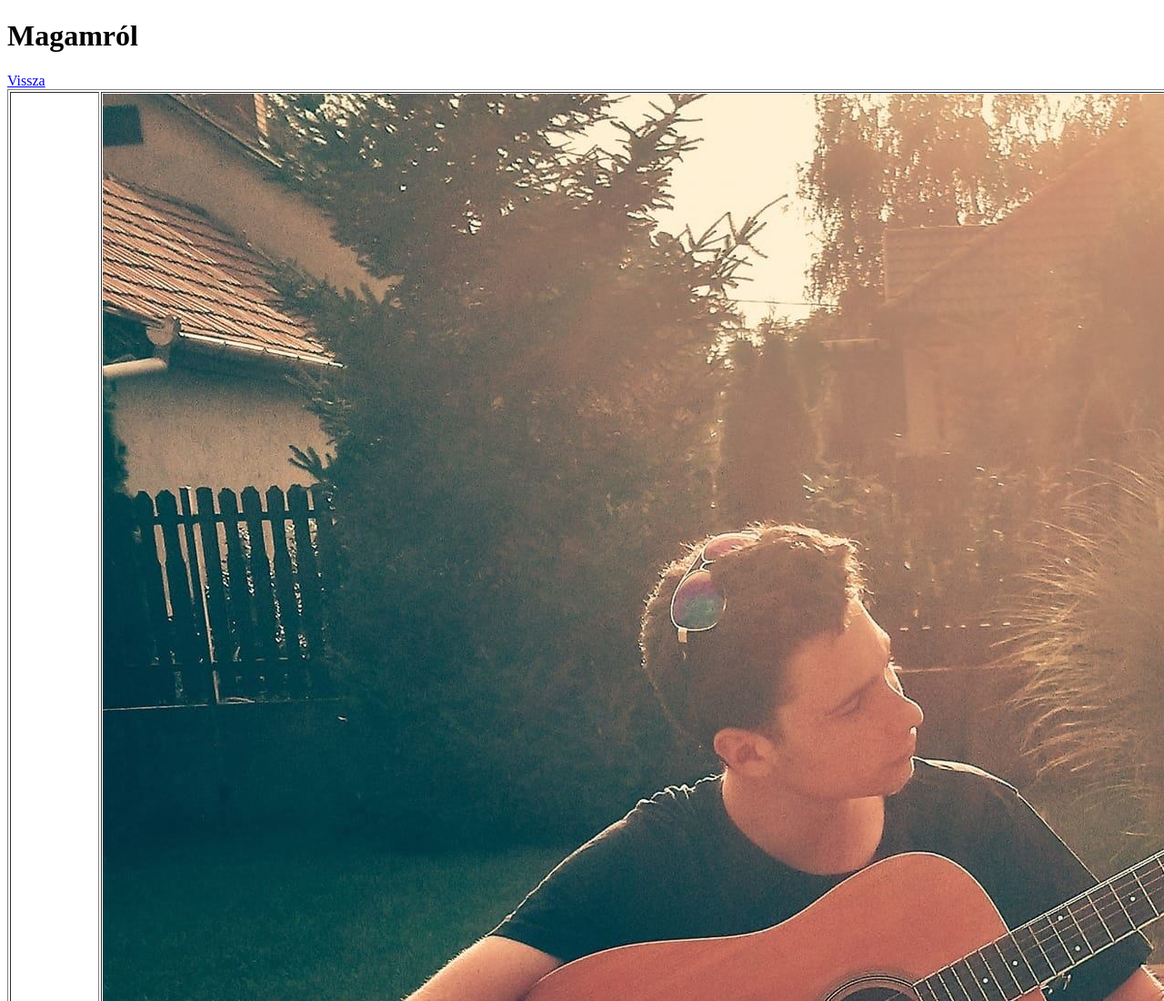
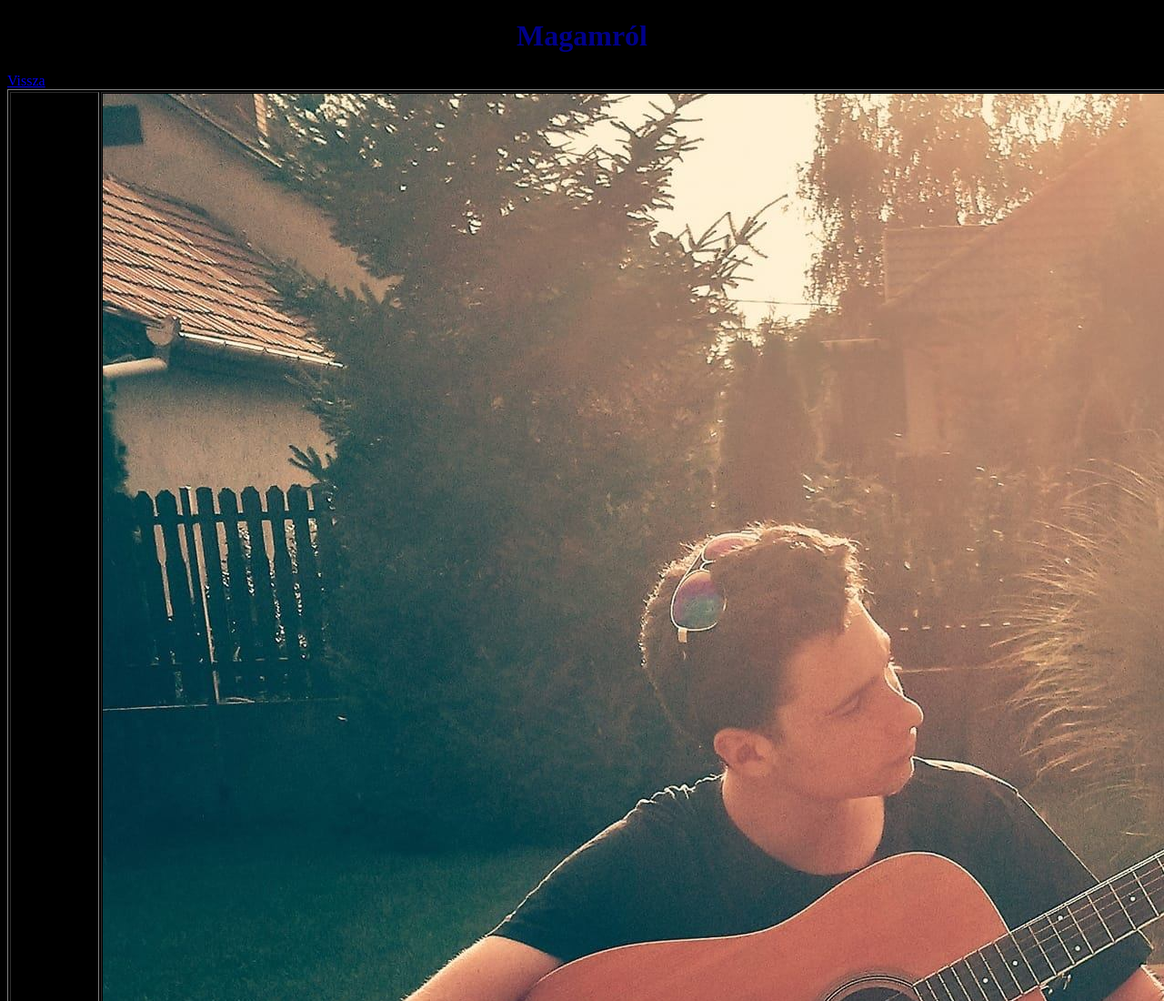
Before and after one commit to LNorberto1/lnorberto1.github.io, a plain HTML site: page Weboldal3.html in a window 1280 px wide. Shown: the top 1100 px of the page at 91% size. Drawn offline with Linux system fonts and the light colour scheme.

Commit message:
Update Weboldal3.html

```diff
--- a/Weboldal3.html
+++ b/Weboldal3.html
@@ -3,6 +3,7 @@
 <head>
 	<meta charset="utf-8"/>
 	<title>Magamról </title>
+	<link rel="stylesheet" type="text/css" href="https://lnorberto1.github.io/stilus.css" />
 </head>
 <body>
 
```
